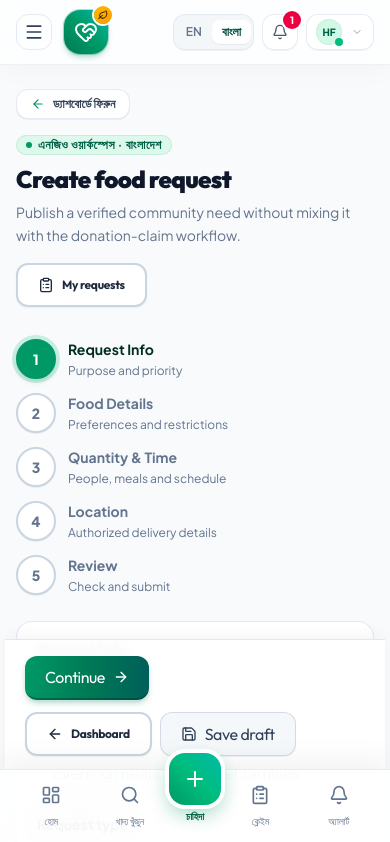
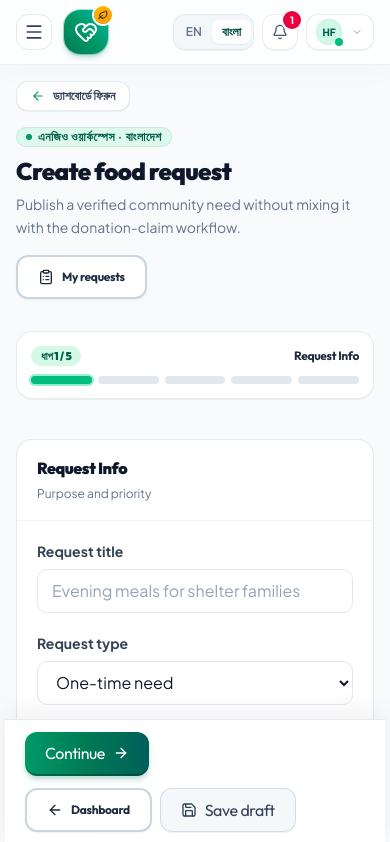
Before and after one commit to mahamudul-hasan7/shearbitebd, a Next.js app: page /ngo/requests/new in a window 390 px wide. Shown: the top 842 px of the page. Built offline with nearby package versions, Linux system fonts and the light colour scheme.

Commit message:
feat(mobile): Step 2 - mobile-first segmented stepper progress track, full-width thumb action bar, and native mobile numeric keypads

```diff
--- a/src/components/donation/food-details-step.tsx
+++ b/src/components/donation/food-details-step.tsx
@@ -94,6 +94,7 @@ export function FoodDetailsStep({
         type="number"
         min="0.1"
         step="0.1"
+        inputMode="decimal"
         value={draft.quantity}
         onChange={(event) => update("quantity", event.target.value)}
         error={errors.quantity}
--- a/src/components/donation/pickup-information-step.tsx
+++ b/src/components/donation/pickup-information-step.tsx
@@ -63,6 +63,7 @@ export function PickupInformationStep({
       <Input
         label="দায়িত্বপ্রাপ্ত ব্যক্তির নাম"
         name="contactPerson"
+        autoComplete="name"
         value={draft.contactPerson}
         onChange={(event) => update("contactPerson", event.target.value)}
         error={errors.contactPerson}
@@ -75,6 +76,8 @@ export function PickupInformationStep({
         label="জরুরি মোবাইল নম্বর"
         name="phone"
         type="tel"
+        inputMode="tel"
+        autoComplete="tel"
         value={draft.phone}
         onChange={(event) => update("phone", event.target.value)}
         error={errors.phone}
@@ -87,6 +90,8 @@ export function PickupInformationStep({
         label="অফিসিয়াল ইমেইল (ঐচ্ছিক)"
         name="email"
         type="email"
+        inputMode="email"
+        autoComplete="email"
         value={draft.email}
         onChange={(event) => update("email", event.target.value)}
         error={errors.email}
--- a/src/components/layout/portal-shell.tsx
+++ b/src/components/layout/portal-shell.tsx
@@ -5,6 +5,7 @@ import { AppHeader } from "@/components/layout/app-header";
 import { PageContainer } from "@/components/layout/page-container";
 import { DesktopSidebar } from "@/components/navigation/desktop-sidebar";
 import { MobileBottomNavigation } from "@/components/navigation/mobile-bottom-nav";
+import { cn } from "@/lib/utils";
 import type { PortalRole } from "@/types/navigation";
 
 export function PortalShell({
@@ -15,6 +16,7 @@ export function PortalShell({
   actions,
   backHref,
   backLabel = "ফিরে যান",
+  hideMobileNav = false,
   profileName,
   profileDescription,
   avatarInitials,
@@ -29,6 +31,7 @@ export function PortalShell({
   actions?: ReactNode;
   backHref?: string;
   backLabel?: string;
+  hideMobileNav?: boolean;
   profileName?: string;
   profileDescription?: string;
   avatarInitials?: string;
@@ -36,6 +39,12 @@ export function PortalShell({
   unreadNotifications?: number;
   children: ReactNode;
 }) {
+  const shouldHideMobileNav =
+    hideMobileNav ||
+    activeHref.endsWith("/new") ||
+    activeHref.includes("/tracking") ||
+    activeHref.includes("/confirm-delivery");
+
   return (
     <div className="min-h-screen bg-canvas antialiased text-ink-900 selection:bg-brand-100 selection:text-brand-900">
       <DesktopSidebar
@@ -55,14 +64,19 @@ export function PortalShell({
           notificationHref={notificationHref}
           unreadNotifications={unreadNotifications}
         />
-        <PageContainer className="flex-1 pb-24 sm:pb-28 lg:pb-12 pt-6 sm:pt-8">
+        <PageContainer
+          className={cn(
+            "flex-1 pt-4 sm:pt-8",
+            shouldHideMobileNav ? "pb-8 sm:pb-12" : "pb-24 sm:pb-28 lg:pb-12",
+          )}
+        >
           <main className="min-w-0">
             {/* Dedicated Left-Aligned Back Navigation */}
             {backHref && (
               <div className="mb-4">
                 <Link
                   href={backHref}
-                  className="inline-flex items-center gap-2 rounded-xl border border-slate-200/90 bg-white px-3.5 py-1.5 text-xs font-bold text-slate-700 shadow-2xs hover:border-emerald-500 hover:bg-emerald-50 hover:text-emerald-900 transition-all group cursor-pointer"
+                  className="inline-flex items-center gap-2 rounded-xl border border-slate-200/90 bg-white px-3.5 py-1.5 text-xs font-bold text-slate-700 shadow-2xs hover:border-emerald-500 hover:bg-emerald-50 hover:text-emerald-900 transition-all group cursor-pointer active:scale-95"
                 >
                   <ArrowLeft className="size-3.5 transition-transform group-hover:-translate-x-1 text-emerald-600" />
                   <span>{backLabel}</span>
@@ -96,12 +110,14 @@ export function PortalShell({
             {children}
           </main>
         </PageContainer>
-        {/* Native Mobile Bottom Navigation App Bar */}
-        <MobileBottomNavigation
-          role={role}
-          activeHref={activeHref}
-          unreadNotifications={unreadNotifications}
-        />
+        {/* Native Mobile Bottom Navigation App Bar (auto-hidden in focused action flows) */}
+        {!shouldHideMobileNav && (
+          <MobileBottomNavigation
+            role={role}
+            activeHref={activeHref}
+            unreadNotifications={unreadNotifications}
+          />
+        )}
       </div>
     </div>
   );
--- a/src/components/layout/sticky-action-bar.tsx
+++ b/src/components/layout/sticky-action-bar.tsx
@@ -4,7 +4,11 @@ import { cn } from "@/lib/utils";
 export function StickyActionBar({ className, ...props }: HTMLAttributes<HTMLDivElement>) {
   return (
     <div
-      className={cn("safe-bottom sticky bottom-[calc(4.5rem+env(safe-area-inset-bottom))] z-20 -mx-3 flex flex-col-reverse gap-3 border-t border-line bg-white/95 px-3 py-4 shadow-sticky backdrop-blur xs:-mx-4 xs:px-4 sm:mx-0 sm:flex-row sm:items-center sm:justify-end sm:rounded-t-2xl lg:bottom-0", className)}
+      className={cn(
+        "sticky bottom-0 z-30 -mx-3 border-t border-slate-200/80 bg-white/95 backdrop-blur-xl px-4 py-3 shadow-[0_-8px_24px_rgba(0,0,0,0.06)] xs:-mx-4 sm:mx-0 sm:py-4 sm:flex sm:items-center sm:justify-end sm:rounded-t-2xl",
+        className,
+      )}
+      style={{ paddingBottom: "max(0.75rem, env(safe-area-inset-bottom))" }}
       {...props}
     />
   );
--- a/src/components/ui/stepper.tsx
+++ b/src/components/ui/stepper.tsx
@@ -21,11 +21,49 @@ export function Stepper({
   onStepClick?: (step: number) => void;
 }) {
   return (
-    <ol
-      aria-label={label}
-      className="grid min-w-0 gap-3 sm:grid-cols-[repeat(var(--step-count),minmax(0,1fr))]"
-      style={{ "--step-count": steps.length } as CSSProperties}
-    >
+    <div>
+      {/* 1. Mobile-First App Segmented Progress Bar (< sm) */}
+      <div className="sm:hidden mb-4 rounded-2xl border border-slate-200/80 bg-white/90 p-3.5 shadow-2xs backdrop-blur-md">
+        <div className="flex items-center justify-between gap-2 mb-2.5">
+          <span className="text-[11px] font-black uppercase tracking-wider text-emerald-800 bg-emerald-100/90 px-2.5 py-0.5 rounded-full font-heading">
+            ধাপ {current} / {steps.length}
+          </span>
+          <span className="text-xs font-bold text-slate-800 truncate font-heading">
+            {steps[current - 1]?.label}
+          </span>
+        </div>
+        {/* Multi-Segmented Progress Track */}
+        <div
+          className="grid gap-1.5"
+          style={{ gridTemplateColumns: `repeat(${steps.length}, minmax(0, 1fr))` }}
+        >
+          {steps.map((step, idx) => (
+            <button
+              key={step.label}
+              type="button"
+              disabled={!onStepClick || idx + 1 > current}
+              onClick={() => onStepClick && idx + 1 <= current && onStepClick(idx + 1)}
+              className={cn(
+                "h-2 rounded-full transition-all duration-300",
+                idx + 1 < current
+                  ? "bg-emerald-600 hover:bg-emerald-700"
+                  : idx + 1 === current
+                  ? "bg-emerald-500 shadow-xs ring-2 ring-emerald-400/40"
+                  : "bg-slate-200",
+                onStepClick && idx + 1 <= current ? "cursor-pointer" : "cursor-default",
+              )}
+              aria-label={`Go to step ${idx + 1}: ${step.label}`}
+            />
+          ))}
+        </div>
+      </div>
+
+      {/* 2. Desktop Full Stepper Grid (>= sm) */}
+      <ol
+        aria-label={label}
+        className="hidden sm:grid min-w-0 gap-3 sm:grid-cols-[repeat(var(--step-count),minmax(0,1fr))]"
+        style={{ "--step-count": steps.length } as CSSProperties}
+      >
       {steps.map((step, index) => {
         const number = index + 1;
         const complete = number < current;
@@ -103,5 +141,6 @@ export function Stepper({
         );
       })}
     </ol>
+    </div>
   );
 }
```
Also changed, not shown: src/features/donations/donation-wizard.tsx (+13 -11 lines).
